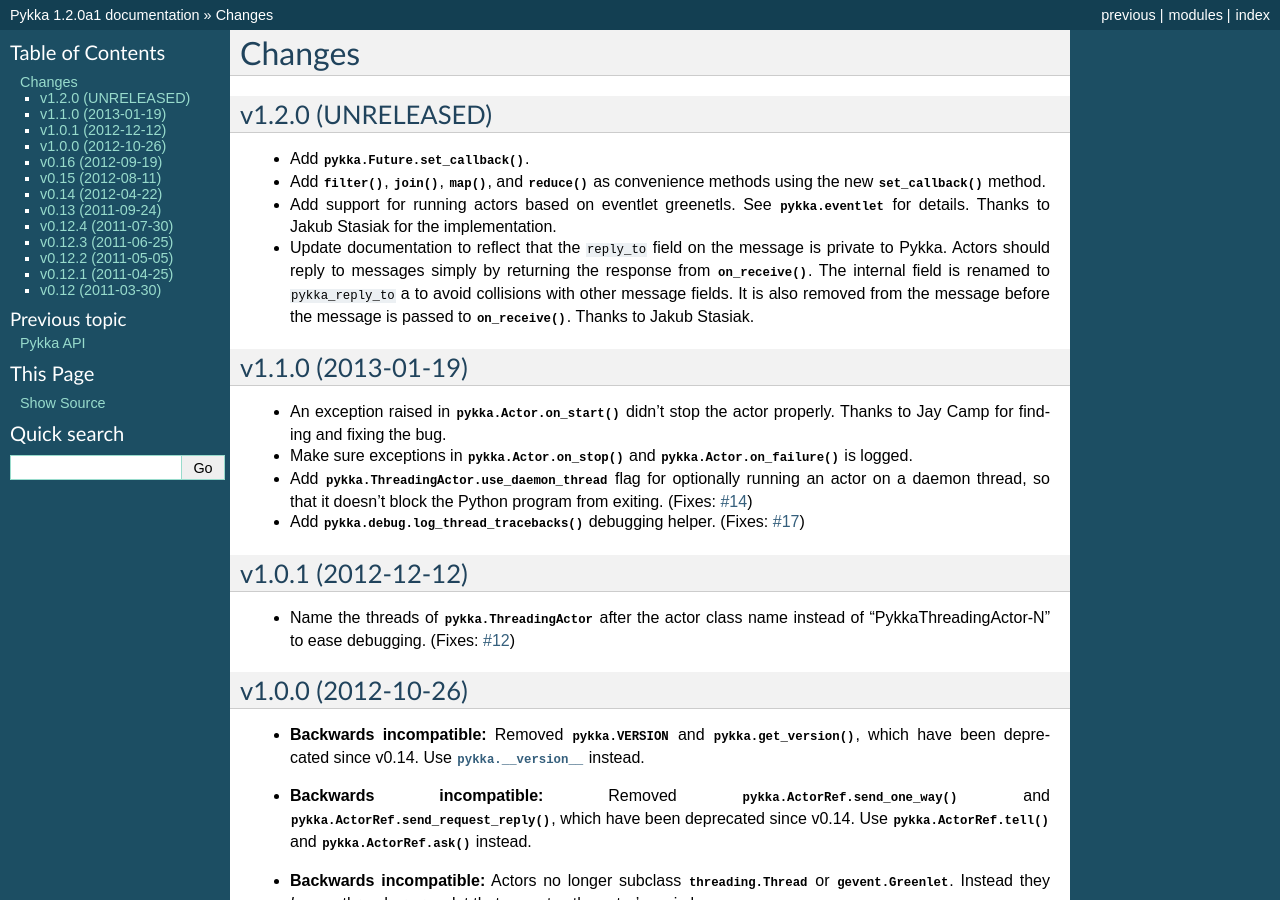
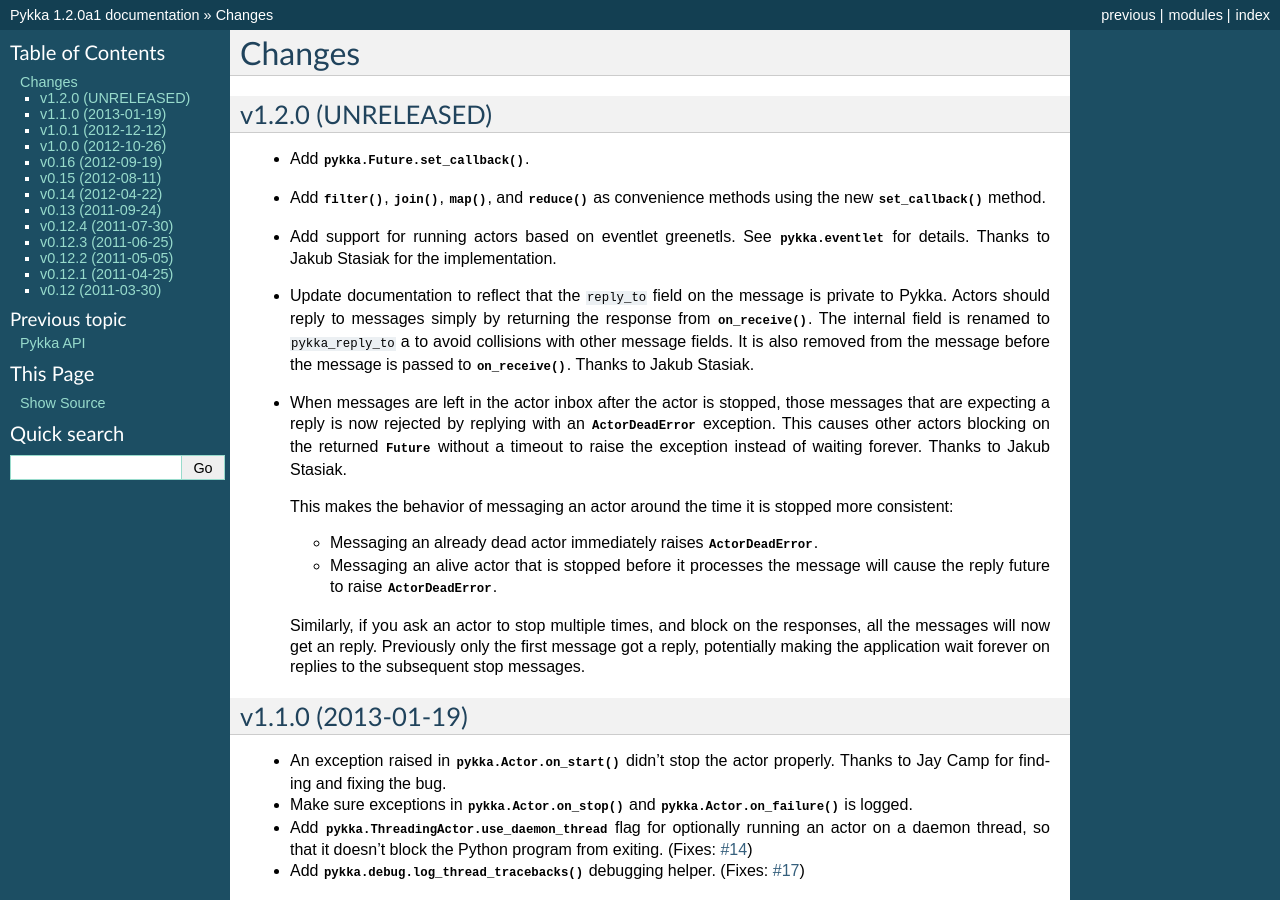
Before and after one commit to jodal/pykka, a Sphinx documentation site: the page built from docs/changes.rst, in a window 1280 px wide and 900 px high. Built offline with Sphinx 7.4.7, drawn with Linux system fonts in a browser that asks for light colours.

Commit message:
docs: Update changelog

```diff
--- a/docs/changes.rst
+++ b/docs/changes.rst
@@ -21,6 +21,26 @@
   to ``pykka_reply_to`` a to avoid collisions with other message fields. It is
   also removed from the message before the message is passed to
   :meth:`~pykka.Actor.on_receive`. Thanks to Jakub Stasiak.
+
+- When messages are left in the actor inbox after the actor is stopped, those
+  messages that are expecting a reply is now rejected by replying with an
+  :exc:`~pykka.ActorDeadError` exception.  This causes other actors blocking on
+  the returned :class:`~pykka.Future` without a timeout to raise the exception
+  instead of waiting forever. Thanks to Jakub Stasiak.
+
+  This makes the behavior of messaging an actor around the time it is stopped
+  more consistent:
+
+  - Messaging an already dead actor immediately raises
+    :exc:`~pykka.ActorDeadError`.
+
+  - Messaging an alive actor that is stopped before it processes the message
+    will cause the reply future to raise :exc:`~pykka.ActorDeadError`.
+
+  Similarly, if you ask an actor to stop multiple times, and block on the
+  responses, all the messages will now get an reply. Previously only the first
+  message got a reply, potentially making the application wait forever on
+  replies to the subsequent stop messages.
 
 
 v1.1.0 (2013-01-19)
```
